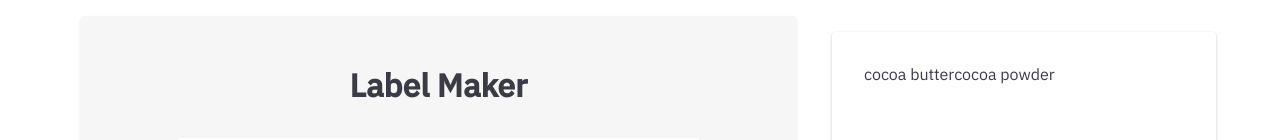
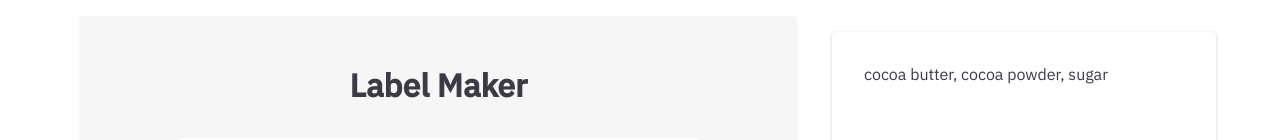
Before and after one commit to antonijak/Label-maker, a React (Create React App) app: page / in a window 1280 px wide. Shown: the top 140 px of the page. Built offline with nearby package versions, Linux system fonts and the light colour scheme; the HTML template or start-up script is replaced by a standard one.

Commit message:
add/label gives dynamic preview

```diff
--- a/src/components/IngredientsSelector.js
+++ b/src/components/IngredientsSelector.js
@@ -60,8 +60,7 @@ class IngredientsSelector extends Component {
       'eggwhite'
     ],
     filteredIngredients: [],
-    addedIngredients: ['cocoa butter', 'cocoa powder'],
-    mostUsedIngredients: ['cocoa powder', 'cocoa butter', 'sugar'],
+    addedIngredients: ['cocoa butter', 'cocoa powder', 'sugar'],
     add: false,
     search: ''
   };
@@ -103,9 +102,7 @@ class IngredientsSelector extends Component {
     if (name === 'search') {
       const filtered =
         value === ''
-          ? this.state.mostUsedIngredients.filter(
-              item => !this.state.addedIngredients.includes(item)
-            )
+          ? []
           : this.state.defaultIngredients
               .filter(item => item.startsWith(value))
               .filter(item => !this.state.addedIngredients.includes(item));
@@ -135,6 +132,11 @@ class IngredientsSelector extends Component {
       add: false,
       search: ''
     });
+
+    this.props.showOnLabelPreview(null, this.props.id, this.state.title, [
+      ...this.state.addedIngredients,
+      ingredient
+    ]);
   };
 
   removeIngredient = (e, ingredient) => {
@@ -146,6 +148,13 @@ class IngredientsSelector extends Component {
       addedIngredients: reducedAddedIngredients,
       filteredIngredients: [...this.state.filteredIngredients, ingredient]
     });
+
+    this.props.showOnLabelPreview(
+      e,
+      this.props.id,
+      this.state.title,
+      reducedAddedIngredients
+    );
   };
 
   onSortEnd = ({ oldIndex, newIndex }) => {
--- a/src/components/LabelPreview.js
+++ b/src/components/LabelPreview.js
@@ -5,12 +5,15 @@ const LabelPreview = ({ title, description, ingredients }) => {
   return (
     <div className="label-preview">
       <h2>{title}</h2>
-      <h4>{description}</h4>
+      <h3>{description}</h3>
       {ingredients.map(part => (
         <div>
-          <h4>{part.title}</h4>
-          {part.addedIngredients &&
-            part.addedIngredients.map(item => <span>{item}</span>)}
+          <p>
+            <h4 style={{ display: 'inline' }}>
+              {part.title && part.title + ': '}
+            </h4>
+            {part.addedIngredients && part.addedIngredients.join(', ')}
+          </p>
         </div>
       ))}
     </div>
```
